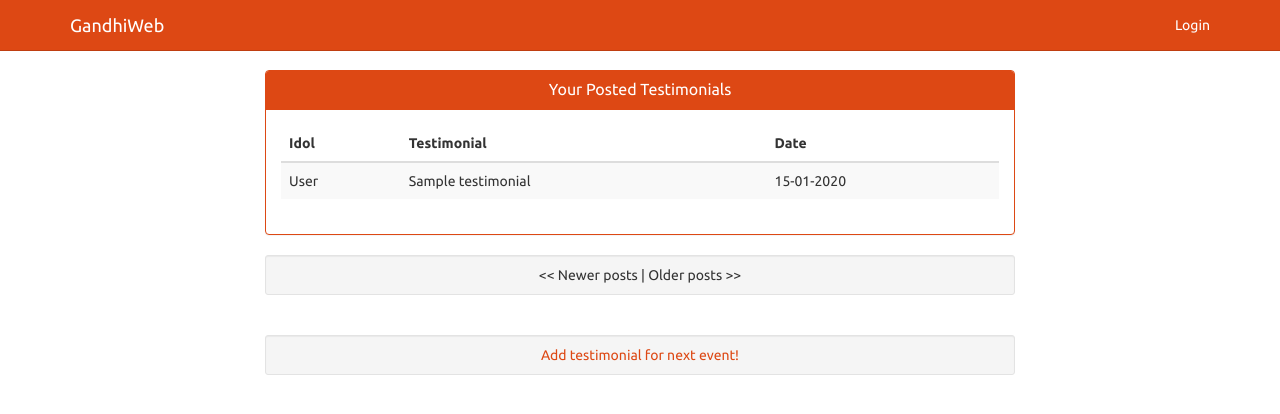
After one commit to kgandhi37/family_web, a Python web app: template templates/testimonial/testimonial.html in a window 1280 px wide. The commit adds this page. Shown: the top 414 px of the page. Run offline with Jinja, Linux system fonts and the light colour scheme; the template is opened without the code that fills it: most values are stand-ins (such as "Sample title", 1, 10 or a date in 2020); some libraries are stand-ins or nearby versions.

Commit message:
Testimonials now working
ForeignKeys working
Everything functions.
Now to add and events page for the use

```diff
--- a/main/views.py
+++ b/main/views.py
@@ -19,8 +19,10 @@ def index():
 @require_login
 def home():
 	next_event = Event.query.order_by(Event.id.desc()).first()
+	idol = Idol.query.filter_by(event_id=next_event.id).first()
+	idol_id = idol.id
 	current_date = datetime.utcnow()
-	return render_template('main/home.html', next_event=next_event)
+	return render_template('main/home.html', next_event=next_event, idol_id=idol_id)
 
 @app.route('/userlist', methods=('GET', 'POST'))
 @require_login
@@ -120,7 +122,7 @@ def event():
 			db.session.flush()
 			# creating idol
 			if event.id:
-				event_idol=Idol(user, event)
+				event_idol=Idol(user, event) # adding whole query - auto gets the Primary Key
 				db.session.add(event_idol)
 				db.session.flush()
 			else:
--- a/templates/base.html
+++ b/templates/base.html
@@ -46,9 +46,12 @@
 		        <li class="dropdown">
 		          <a href="#" class="dropdown-toggle" data-toggle="dropdown" role="button" aria-haspopup="true" aria-expanded="false"> Settings <span class="caret"></span></a>
 		          <ul class="dropdown-menu">
+		          	<li><a href="{{ url_for('testimonial') }}">Your Testimonials</a></li>
+		          	<li><a href="{{ url_for('idol') }}">Past idols</a></li>
+		          	<li role="seperator" class="divider"></li>
 		            <li><a href="{{ url_for('changepass') }}">Change Password</a></li>
 		            <li><a href="{{ url_for('userlist') }}">User List</a></li>
-		            <li><a href="{{ url_for('idol') }}">Past idols</a></li>
+
 		            <li role="separator" class="divider"></li>
 		            <li><a href="{{ url_for('logout')}}">Logout</a></li>
 		          </ul>
--- a/templates/main/home.html
+++ b/templates/main/home.html
@@ -65,7 +65,7 @@
         <br/>
 
         <div class="well well-sm text-center">
-			<a href="{{ url_for('userlist') }}">List of Users</a>
+			<a href="{{ url_for('add_testimonial', idol_id=idol_id) }}">Add testimonial for the event!</a>
 		</div>
 
 
--- /dev/null
+++ b/templates/testimonial/testimonial.html
@@ -0,0 +1,62 @@
+{% extends "base.html" %}
+
+{% block title %} Testimonials - {{ session.get('fullname')}} {% endblock %}
+
+{% block content %}
+<div class="row">
+    <div class="col-md-offset-2 col-md-8">
+
+
+
+        <div class="panel panel-primary">
+		  	<div class="panel-heading">
+		    	<h3 class="panel-title text-center">Your Posted Testimonials</h3>
+		  	</div>
+		  	<div class="panel-body">
+		  		<table class="table table-striped table-hover">
+			  		<thead>
+			  			<tr>
+			  				<th>Idol</th>
+			  				<th>Testimonial</th>
+			  				<th>Date</th>
+			  			</tr>
+			  		</thead>
+			  		<tbody>
+			    	{% for testimonial in testimonials.items %}
+			    	<tr>
+			    		<td>{{ testimonial.idols.users.fullname }}</td>
+			    		<td>{{ testimonial.testimonial }}</td>
+			    		<td>{{ testimonial.date.strftime('%d-%m-%Y') }}</td>
+			    	</tr>
+			    	{% endfor %}
+			        </tbody>
+		     	</table>
+		  	</div>
+		</div>
+		<div class="well well-sm text-center">
+        <div class="post-paginate">
+            {% if testimonials.has_prev %}
+                <a href="{{ url_for('testimonial', page=testimonials.prev_num) }}">&lt;&lt; Newer Testimonials</a>
+            {% else %}
+                &lt;&lt; Newer posts
+            {% endif %} |
+            {% if testimonials.has_next %}
+                <a href="{{ url_for('testimonial', page=testimonials.next_num) }}"> Older Testimonials &gt;&gt;</a>
+            {% else %}
+                 Older posts &gt;&gt;
+            {% endif %}
+
+        </div>
+        </div>
+
+        <br />
+
+		<div class="well well-sm text-center">
+			<a href="{{ url_for('add_testimonial', idol_id=idol_id) }}">Add testimonial for next event!</a>
+		</div>
+
+    </div>
+</div>
+
+
+{% endblock %}
```
Also changed, not shown: templates/testimonial/add_testimonial.html (added, +35 -0 lines), testimonial/form.py (+12 -0 lines), testimonial/views.py (+39 -2 lines).
